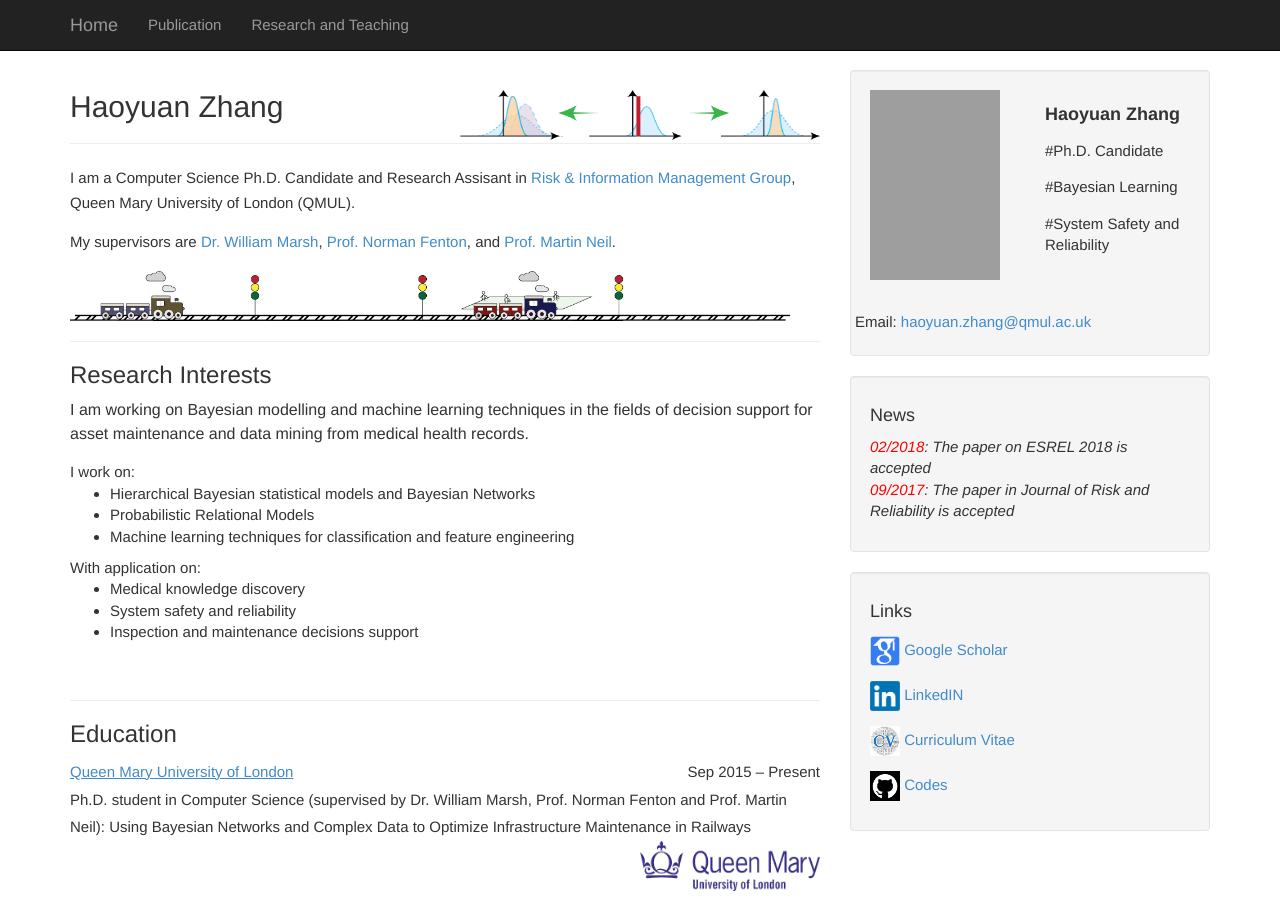
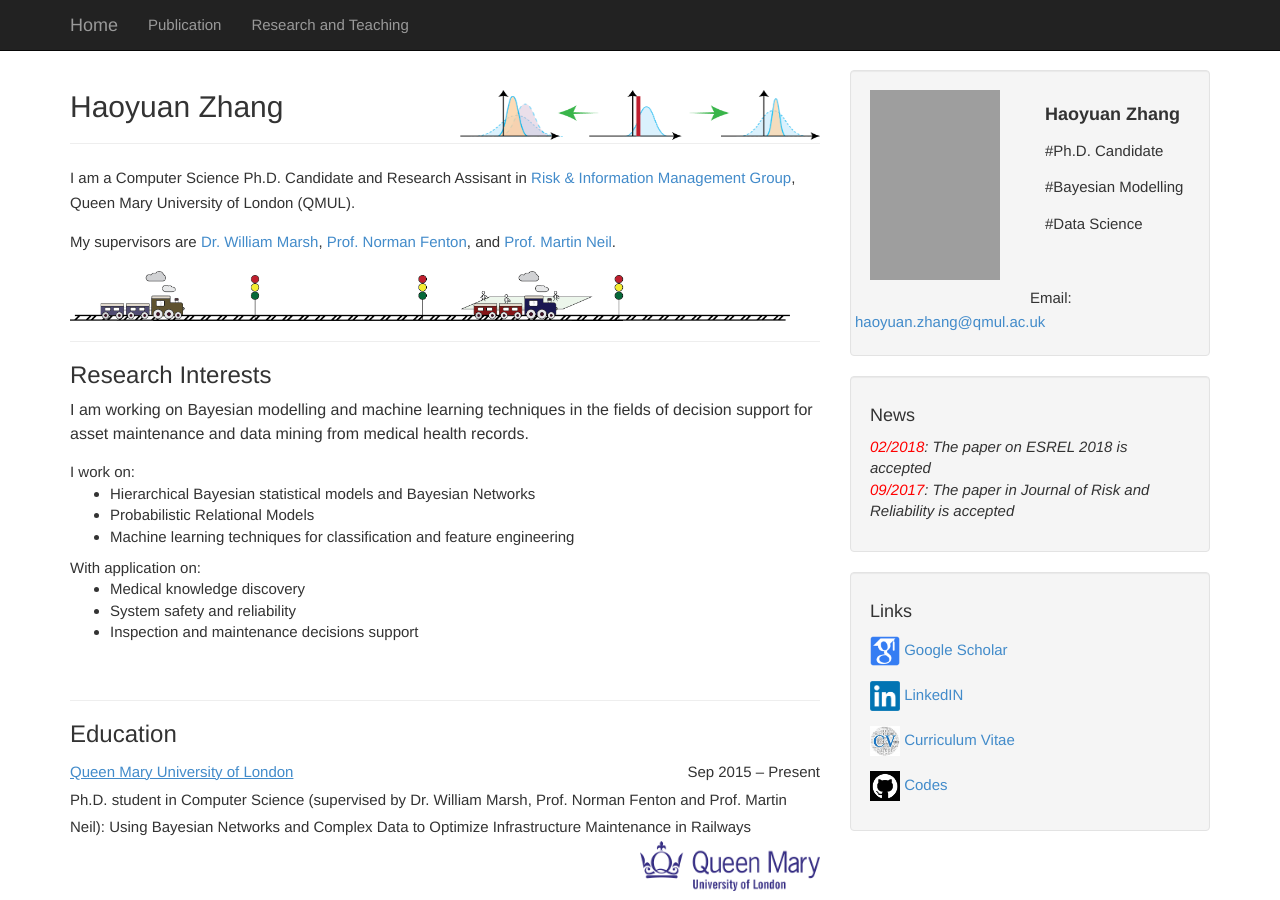
Before and after one commit to haoyuanzhang1990/haoyuanzhang1990.github.io, a Jekyll site: the page built from index.html, in a window 1280 px wide and 900 px high. Built offline with Jekyll 4.4.1, drawn with Linux system fonts in a browser that asks for light colours; the list of posts is cut into pages by our own code; grey boxes are pictures that could not be loaded.

Commit message:
Update categories.html

```diff
--- a/_includes/categories.html
+++ b/_includes/categories.html
@@ -19,9 +19,9 @@
                   <p>  </p>
                      <li>  #Ph.D. Candidate</li>      <p>
                  </p>
-                <li>  #Bayesian Learning</li>      <p>
+                <li>  #Bayesian Modelling</li>      <p>
                  </p>
-                <li> #System Safety and Reliability    </li>
+                <li> #Data Science</li>
                   <br> </br>
                 </ul>
               </div>
```
